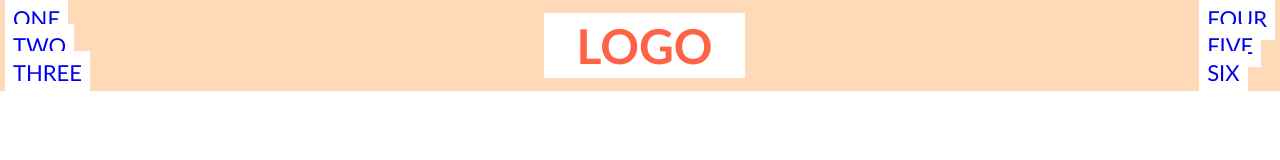
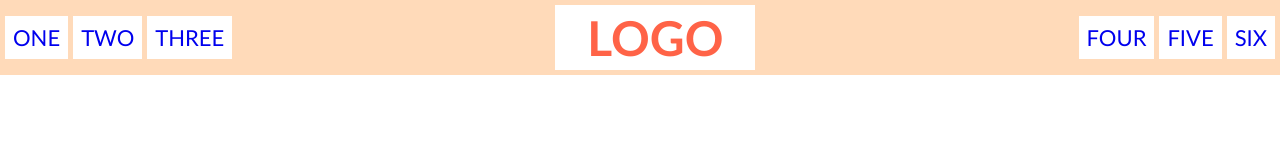
Before and after one commit to Hea092024/odin-flex-header, a plain HTML site: page index.html in a window 1280 px wide. Drawn offline with Linux system fonts and the light colour scheme.

Commit message:
udated ul

```diff
--- a/style.css
+++ b/style.css
@@ -23,6 +23,8 @@
 
   ul {
     list-style-type: none;
+    display: flex;
+    gap: 5px;
   }
 
   a {
```
